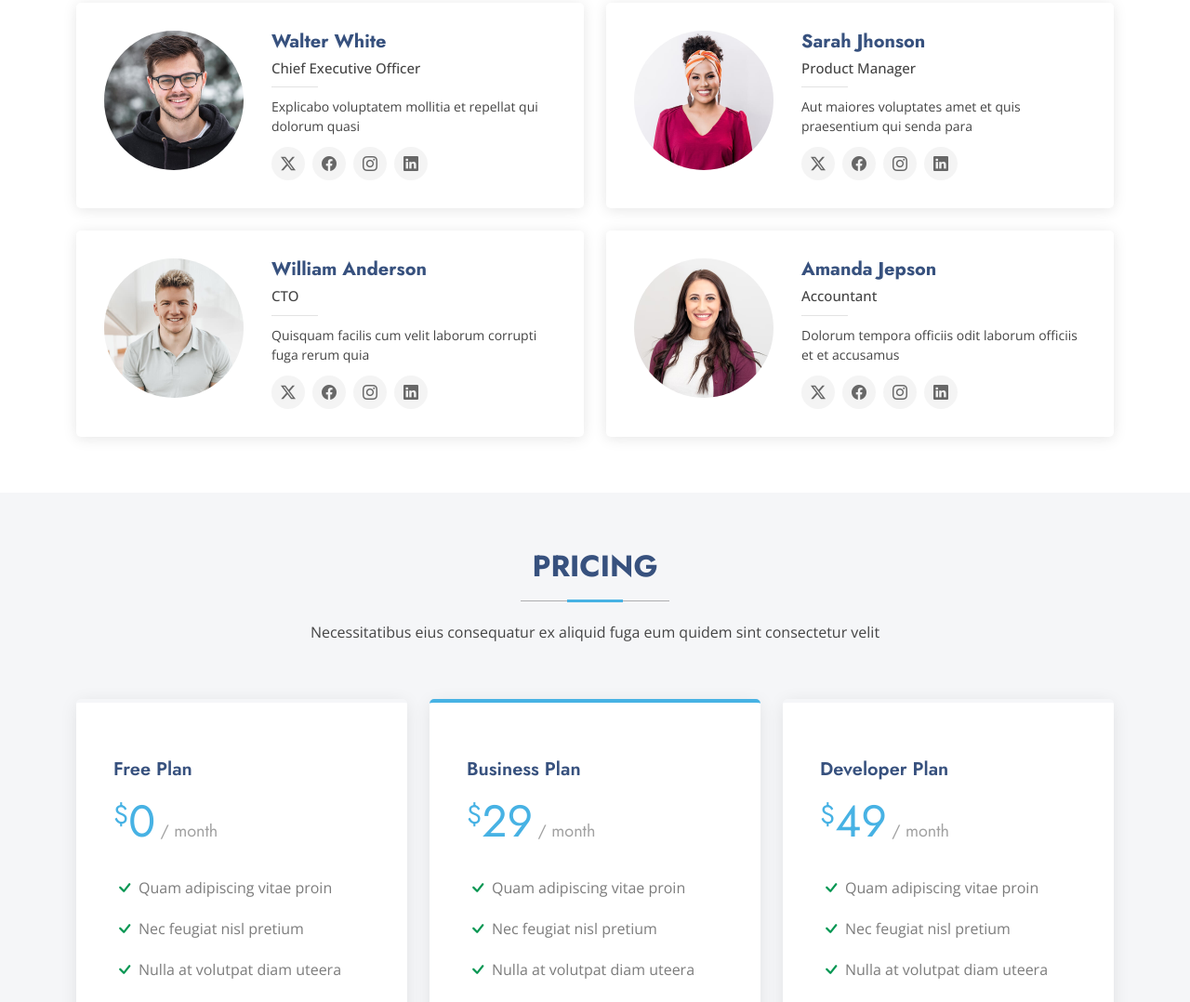
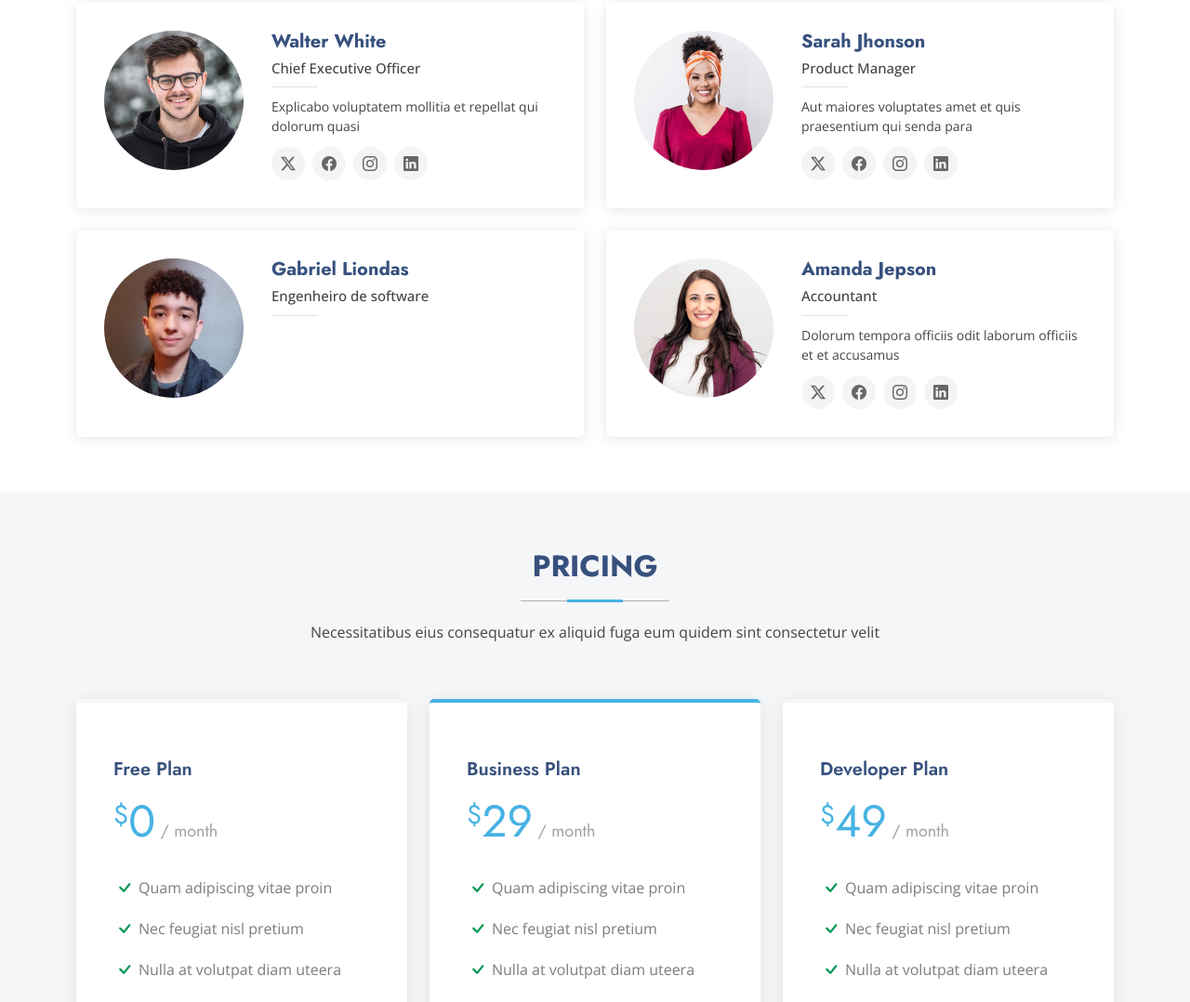
Before and after one commit to GabrielFrohlich/Global-Solution, a plain HTML site: page index.html in a window 1280 px wide. Shown: the part 3879-4957 px from the top of the page at 93% size. Drawn offline with nearby package versions, Linux system fonts and the light colour scheme.

Commit message:
adicionando foto no time Liondas

```diff
--- a/index.html
+++ b/index.html
@@ -553,17 +553,10 @@
 
           <div class="col-lg-6" data-aos="fade-up" data-aos-delay="300">
             <div class="team-member d-flex align-items-start">
-              <div class="pic"><img src="assets/img/team/team-3.jpg" class="img-fluid" alt=""></div>
+              <div class="pic"><img src="assets/img/team/Liondas-pfp.png" class="img-fluid" alt=""></div>
               <div class="member-info">
-                <h4>William Anderson</h4>
-                <span>CTO</span>
-                <p>Quisquam facilis cum velit laborum corrupti fuga rerum quia</p>
-                <div class="social">
-                  <a href=""><i class="bi bi-twitter-x"></i></a>
-                  <a href=""><i class="bi bi-facebook"></i></a>
-                  <a href=""><i class="bi bi-instagram"></i></a>
-                  <a href=""> <i class="bi bi-linkedin"></i> </a>
-                </div>
+                <h4>Gabriel Liondas</h4>
+                <span>Engenheiro de software</span>
               </div>
             </div>
           </div><!-- End Team Member -->
```
Also changed, not shown: assets/img/team/Liondas-pfp.png (added), assets/img/team/team-3.jpg (deleted).
